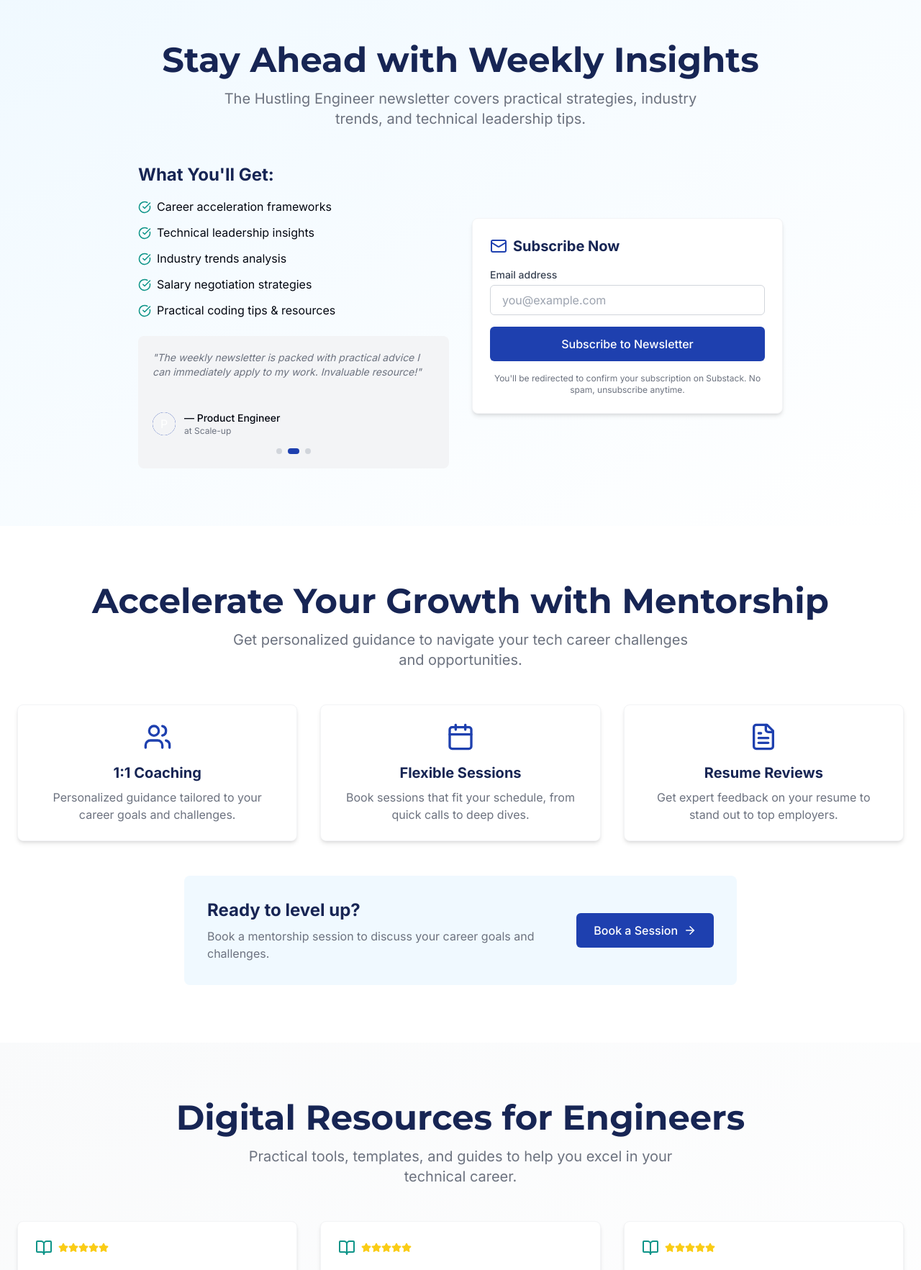
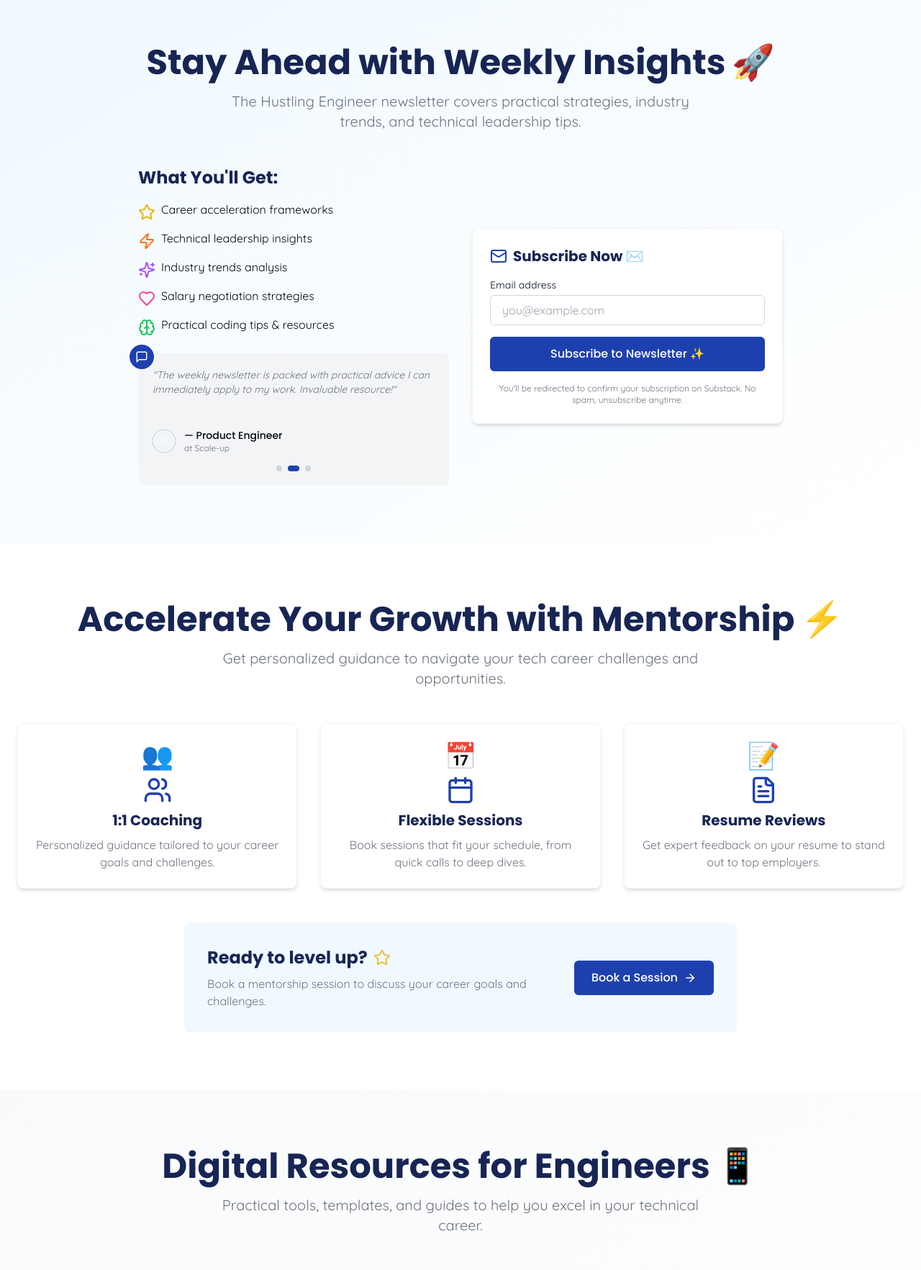
Before and after one commit to hemantpandey17/vibrant-landing-pro, a React (Vite) app: page / in a window 1280 px wide. Shown: the part 981-2746 px from the top of the page at 72% size. Built offline with nearby package versions, Linux system fonts and the light colour scheme.

Commit message:
Refactor: Improve UI with fun elements

```diff
--- a/src/components/Footer.tsx
+++ b/src/components/Footer.tsx
@@ -20,9 +20,9 @@ const Footer = () => {
               className="h-12 w-12 mr-3"
             />
             <div>
-              <h2 className="text-2xl font-bold font-heading">The Hustling Engineer</h2>
-              <p className="text-gray-400 mt-2">
-                Helping engineers excel in their tech careers.
+              <h2 className="text-2xl font-bold font-fun">The Hustling Engineer</h2>
+              <p className="text-gray-400 mt-2 font-sans">
+                Helping engineers excel in their tech careers. ✨
               </p>
             </div>
           </div>
@@ -30,13 +30,13 @@ const Footer = () => {
           <div className="flex flex-col items-center md:items-end">
             <button
               onClick={scrollToTop}
-              className="bg-gray-800 hover:bg-gray-700 text-white p-3 rounded-full mb-4 transition-all duration-200"
+              className="bg-gray-800 hover:bg-gray-700 text-white p-3 rounded-full mb-4 transition-all duration-200 hover:animate-bounce"
               aria-label="Scroll to top"
             >
               <ArrowUp size={20} />
             </button>
-            <p className="text-gray-400 text-sm">
-              © {new Date().getFullYear()} The Hustling Engineer. All rights reserved.
+            <p className="text-gray-400 text-sm font-sans">
+              © {new Date().getFullYear()} The Hustling Engineer. All rights reserved. 🚀
             </p>
           </div>
         </div>
--- a/src/components/Mentorship.tsx
+++ b/src/components/Mentorship.tsx
@@ -1,22 +1,25 @@
 
-import { Users, Calendar, FileText, ArrowRight } from "lucide-react";
+import { Users, Calendar, FileText, ArrowRight, Star } from "lucide-react";
 
 const Mentorship = () => {
   const mentorshipFeatures = [
     {
       icon: <Users className="w-10 h-10 text-brand-blue" />,
       title: "1:1 Coaching",
-      description: "Personalized guidance tailored to your career goals and challenges."
+      description: "Personalized guidance tailored to your career goals and challenges.",
+      emoji: "👥"
     },
     {
       icon: <Calendar className="w-10 h-10 text-brand-blue" />,
       title: "Flexible Sessions",
-      description: "Book sessions that fit your schedule, from quick calls to deep dives."
+      description: "Book sessions that fit your schedule, from quick calls to deep dives.",
+      emoji: "📅"
     },
     {
       icon: <FileText className="w-10 h-10 text-brand-blue" />,
       title: "Resume Reviews",
-      description: "Get expert feedback on your resume to stand out to top employers."
+      description: "Get expert feedback on your resume to stand out to top employers.",
+      emoji: "📝"
     }
   ];
 
@@ -24,18 +27,22 @@ const Mentorship = () => {
     <section id="mentorship" className="py-20 bg-white">
       <div className="container mx-auto px-4 md:px-6">
         <div className="text-center mb-12">
-          <h2 className="section-title">Accelerate Your Growth with Mentorship</h2>
-          <p className="section-subtitle">
+          <h2 className="section-title font-heading">
+            Accelerate Your Growth with Mentorship
+            <span className="fun-highlight ml-2">⚡</span>
+          </h2>
+          <p className="section-subtitle font-sans">
             Get personalized guidance to navigate your tech career challenges and opportunities.
           </p>
         </div>
 
         <div className="grid md:grid-cols-3 gap-8 mb-12">
           {mentorshipFeatures.map((feature, index) => (
-            <div key={index} className="feature-card flex flex-col items-center text-center">
-              <div className="mb-4">{feature.icon}</div>
-              <h3 className="text-xl font-bold mb-2 text-brand-dark">{feature.title}</h3>
-              <p className="text-muted-foreground">{feature.description}</p>
+            <div key={index} className="feature-card flex flex-col items-center text-center group hover:scale-105 transition-all duration-300">
+              <div className="mb-2 text-4xl group-hover:animate-bounce">{feature.emoji}</div>
+              <div className="mb-2">{feature.icon}</div>
+              <h3 className="text-xl font-bold mb-2 text-brand-dark font-heading">{feature.title}</h3>
+              <p className="text-muted-foreground font-sans">{feature.description}</p>
             </div>
           ))}
         </div>
@@ -43,8 +50,10 @@ const Mentorship = () => {
         <div className="bg-brand-light rounded-lg p-8 max-w-3xl mx-auto">
           <div className="flex flex-col md:flex-row md:items-center justify-between gap-6">
             <div>
-              <h3 className="text-2xl font-bold text-brand-dark mb-2">Ready to level up?</h3>
-              <p className="text-muted-foreground">
+              <h3 className="text-2xl font-bold text-brand-dark mb-2 font-heading flex items-center">
+                Ready to level up? <Star className="ml-2 text-yellow-500 animate-pulse" />
+              </h3>
+              <p className="text-muted-foreground font-sans">
                 Book a mentorship session to discuss your career goals and challenges.
               </p>
             </div>
@@ -52,7 +61,7 @@ const Mentorship = () => {
               href="https://topmate.io/hemant"
               target="_blank"
               rel="noopener noreferrer"
-              className="btn-primary whitespace-nowrap"
+              className="btn-primary whitespace-nowrap font-heading"
             >
               Book a Session <ArrowRight size={18} className="ml-2" />
             </a>
--- a/src/components/Newsletter.tsx
+++ b/src/components/Newsletter.tsx
@@ -1,5 +1,5 @@
 
-import { Mail, CheckCircle } from "lucide-react";
+import { Mail, CheckCircle, Star, Zap, Heart, Brain, Sparkles } from "lucide-react";
 import { useState } from "react";
 import Testimonial from "./Testimonial";
 
@@ -41,31 +41,36 @@ const Newsletter = () => {
     }, 1000);
   };
 
+  const benefits = [
+    { icon: <Star className="text-yellow-500" />, text: "Career acceleration frameworks"},
+    { icon: <Zap className="text-orange-500" />, text: "Technical leadership insights"},
+    { icon: <Sparkles className="text-purple-500" />, text: "Industry trends analysis"},
+    { icon: <Heart className="text-pink-500" />, text: "Salary negotiation strategies"},
+    { icon: <Brain className="text-green-500" />, text: "Practical coding tips & resources"}
+  ];
+
   return (
     <section id="newsletter" className="py-20 bg-gradient-to-br from-brand-light to-white">
       <div className="container mx-auto px-4 md:px-6">
         <div className="max-w-4xl mx-auto">
           <div className="text-center mb-12">
-            <h2 className="section-title">Stay Ahead with Weekly Insights</h2>
-            <p className="section-subtitle">
+            <h2 className="section-title font-heading">
+              Stay Ahead with Weekly Insights
+              <span className="fun-highlight ml-2">🚀</span>
+            </h2>
+            <p className="section-subtitle font-sans">
               The Hustling Engineer newsletter covers practical strategies, industry trends, and technical leadership tips.
             </p>
           </div>
 
           <div className="grid md:grid-cols-2 gap-8 items-center">
             <div>
-              <h3 className="text-2xl font-bold mb-4 text-brand-dark">What You'll Get:</h3>
+              <h3 className="text-2xl font-bold mb-4 text-brand-dark font-heading">What You'll Get:</h3>
               <ul className="space-y-3">
-                {[
-                  "Career acceleration frameworks",
-                  "Technical leadership insights",
-                  "Industry trends analysis",
-                  "Salary negotiation strategies",
-                  "Practical coding tips & resources"
-                ].map((item, i) => (
-                  <li key={i} className="flex items-start">
-                    <CheckCircle className="text-brand-teal mr-2 flex-shrink-0 mt-1" size={18} />
-                    <span>{item}</span>
+                {benefits.map((item, i) => (
+                  <li key={i} className="flex items-start group">
+                    <span className="emoji-bullet group-hover:animate-wiggle mt-1">{item.icon}</span>
+                    <span className="font-sans">{item.text}</span>
                   </li>
                 ))}
               </ul>
@@ -76,22 +81,22 @@ const Newsletter = () => {
             </div>
 
             <div className="bg-white p-6 rounded-lg shadow-md border border-gray-100">
-              <h3 className="text-xl font-bold mb-4 text-brand-dark flex items-center">
-                <Mail className="mr-2 text-brand-blue" /> Subscribe Now
+              <h3 className="text-xl font-bold mb-4 text-brand-dark flex items-center font-heading">
+                <Mail className="mr-2 text-brand-blue" /> Subscribe Now ✉️
               </h3>
 
               {isSubmitted ? (
                 <div className="text-center py-6">
                   <CheckCircle className="mx-auto mb-4 text-green-500" size={48} />
-                  <p className="font-medium text-lg">Thanks for subscribing!</p>
-                  <p className="text-muted-foreground mt-2">
+                  <p className="font-medium text-lg font-heading">Thanks for subscribing! 🎉</p>
+                  <p className="text-muted-foreground mt-2 font-sans">
                     You'll be redirected to confirm your subscription.
                   </p>
                 </div>
               ) : (
                 <form onSubmit={handleSubmit} className="space-y-4">
                   <div>
-                    <label htmlFor="email" className="block text-sm font-medium text-gray-700 mb-1">
+                    <label htmlFor="email" className="block text-sm font-medium text-gray-700 mb-1 font-sans">
                       Email address
                     </label>
                     <input
@@ -101,19 +106,19 @@ const Newsletter = () => {
                       onChange={(e) => setEmail(e.target.value)}
                       placeholder="you@example.com"
                       required
-                      className="w-full px-4 py-2 border border-gray-300 rounded-md focus:ring-2 focus:ring-brand-blue focus:border-brand-blue"
+                      className="w-full px-4 py-2 border border-gray-300 rounded-md focus:ring-2 focus:ring-brand-blue focus:border-brand-blue font-sans"
                     />
                   </div>
 
                   <button
                     type="submit"
                     disabled={isSubmitting}
-                    className="w-full btn-primary"
+                    className="w-full btn-primary font-heading"
                   >
-                    {isSubmitting ? "Processing..." : "Subscribe to Newsletter"}
+                    {isSubmitting ? "Processing..." : "Subscribe to Newsletter ✨"}
                   </button>
 
-                  <p className="text-xs text-muted-foreground text-center">
+                  <p className="text-xs text-muted-foreground text-center font-sans">
                     You'll be redirected to confirm your subscription on Substack.
                     No spam, unsubscribe anytime.
                   </p>
--- a/src/components/Products.tsx
+++ b/src/components/Products.tsx
@@ -1,5 +1,5 @@
 
-import { BookOpen, Star, Download, ArrowRight } from "lucide-react";
+import { BookOpen, Star, Download, ArrowRight, Heart } from "lucide-react";
 
 const Products = () => {
   const products = [
@@ -7,19 +7,22 @@ const Products = () => {
       title: "Tech Career Playbook",
       description: "The ultimate guide to navigating and accelerating your tech career journey.",
       price: "$29",
-      features: ["Career planning templates", "Promotion frameworks", "Negotiation scripts"]
+      features: ["Career planning templates", "Promotion frameworks", "Negotiation scripts"],
+      emoji: "📚"
     },
     {
       title: "System Design Essentials",
       description: "Master the fundamentals of designing scalable and resilient systems.",
       price: "$39",
-      features: ["10+ detailed case studies", "Architecture patterns", "Performance optimization"]
+      features: ["10+ detailed case studies", "Architecture patterns", "Performance optimization"],
+      emoji: "🏗️"
     },
     {
       title: "Engineering Leadership Bundle",
       description: "Everything you need to excel as a technical leader and manager.",
       price: "$59",
-      features: ["Team management strategies", "Technical decision frameworks", "Stakeholder communication"]
+      features: ["Team management strategies", "Technical decision frameworks", "Stakeholder communication"],
+      emoji: "👨‍💼"
     }
   ];
 
@@ -27,15 +30,19 @@ const Products = () => {
     <section id="products" className="py-20 bg-gradient-to-br from-gray-50 to-white">
       <div className="container mx-auto px-4 md:px-6">
         <div className="text-center mb-12">
-          <h2 className="section-title">Digital Resources for Engineers</h2>
-          <p className="section-subtitle">
+          <h2 className="section-title font-heading">
+            Digital Resources for Engineers
+            <span className="fun-highlight ml-2">📱</span>
+          </h2>
+          <p className="section-subtitle font-sans">
             Practical tools, templates, and guides to help you excel in your technical career.
           </p>
         </div>
 
         <div className="grid md:grid-cols-3 gap-8 mb-12">
           {products.map((product, index) => (
-            <div key={index} className="feature-card flex flex-col">
+            <div key={index} className="feature-card flex flex-col group hover:scale-105 transition-all duration-300">
+              <div className="text-4xl mb-4 group-hover:animate-bounce">{product.emoji}</div>
               <div className="flex items-center mb-4">
                 <BookOpen className="w-6 h-6 text-brand-teal mr-2" />
                 <div className="flex items-center">
@@ -49,18 +56,18 @@ const Products = () => {
                 </div>
               </div>
 
-              <h3 className="text-xl font-bold mb-2 text-brand-dark">{product.title}</h3>
-              <p className="text-muted-foreground mb-4">{product.description}</p>
+              <h3 className="text-xl font-bold mb-2 text-brand-dark font-heading">{product.title}</h3>
+              <p className="text-muted-foreground mb-4 font-sans">{product.description}</p>
 
-              <div className="text-2xl font-bold text-brand-teal mb-4">
+              <div className="text-2xl font-bold text-brand-teal mb-4 font-fun">
                 {product.price}
               </div>
 
               <ul className="mb-6 space-y-2">
                 {product.features.map((feature, i) => (
                   <li key={i} className="flex items-start">
-                    <Download className="text-brand-blue mr-2 flex-shrink-0 mt-1" size={14} />
-                    <span className="text-sm">{feature}</span>
+                    <Heart className="text-brand-blue mr-2 flex-shrink-0 mt-1" size={14} />
+                    <span className="text-sm font-sans">{feature}</span>
                   </li>
                 ))}
               </ul>
@@ -70,9 +77,9 @@ const Products = () => {
                   href="https://hemantpandey.gumroad.com/"
                   target="_blank"
                   rel="noopener noreferrer"
-                  className="btn-secondary w-full"
+                  className="btn-secondary w-full font-heading"
                 >
-                  Learn More
+                  Learn More ✨
                 </a>
               </div>
             </div>
@@ -84,7 +91,7 @@ const Products = () => {
             href="https://hemantpandey.gumroad.com/"
             target="_blank"
             rel="noopener noreferrer"
-            className="btn-outline"
+            className="btn-outline font-heading"
           >
             View All Products <ArrowRight size={18} className="ml-2" />
           </a>
--- a/src/components/Testimonial.tsx
+++ b/src/components/Testimonial.tsx
@@ -1,6 +1,7 @@
 
 import { useState, useEffect } from "react";
 import { Avatar, AvatarFallback } from "@/components/ui/avatar";
+import { MessageSquare } from "lucide-react";
 
 interface TestimonialProps {
   testimonials: {
@@ -32,20 +33,25 @@ const Testimonial = ({ testimonials, intervalTime = 5000 }: TestimonialProps) =>
   if (!testimonials.length) return null;
 
   return (
-    <div className="relative bg-muted rounded-lg p-5 max-w-md mx-auto">
+    <div className="relative bg-muted rounded-lg p-5 max-w-md mx-auto transform transition-all duration-300 hover:scale-105">
+      <div className="absolute -top-3 -left-3">
+        <div className="bg-brand-blue rounded-full p-2">
+          <MessageSquare size={18} className="text-white" />
+        </div>
+      </div>
       <div className="min-h-[120px] flex flex-col justify-between">
-        <p className="text-sm text-muted-foreground italic mb-4">
+        <p className="text-sm text-muted-foreground italic mb-4 font-sans">
           "{testimonials[currentIndex].quote}"
         </p>
         <div className="flex items-center gap-3">
-          <Avatar className="h-8 w-8 bg-brand-blue text-white">
+          <Avatar className="h-8 w-8 bg-brand-teal text-white">
             <AvatarFallback>
               {testimonials[currentIndex].initials || testimonials[currentIndex].author.charAt(0)}
             </AvatarFallback>
           </Avatar>
           <div>
-            <p className="font-medium text-sm">— {testimonials[currentIndex].author}</p>
-            <p className="text-xs text-muted-foreground">{testimonials[currentIndex].role}</p>
+            <p className="font-medium text-sm font-heading">— {testimonials[currentIndex].author}</p>
+            <p className="text-xs text-muted-foreground font-sans">{testimonials[currentIndex].role}</p>
           </div>
         </div>
       </div>
--- a/src/index.css
+++ b/src/index.css
@@ -1,3 +1,5 @@
+
+@import url('https://fonts.googleapis.com/css2?family=Fredoka+One&family=Poppins:wght@400;500;600;700&family=Quicksand:wght@400;500;600;700&display=swap');
 
 @tailwind base;
 @tailwind components;
@@ -69,4 +71,16 @@
   .feature-card {
     @apply bg-white p-6 rounded-lg shadow-md border border-gray-100 hover:shadow-lg transition-all duration-300;
   }
+
+  .emoji-bullet {
+    @apply inline-block mr-2 transform;
+  }
+
+  .fun-highlight {
+    @apply font-fun text-brand-teal;
+  }
+
+  .fun-title {
+    @apply font-fun text-transparent bg-clip-text bg-gradient-to-r from-brand-blue to-brand-teal;
+  }
 }
--- a/tailwind.config.ts
+++ b/tailwind.config.ts
@@ -1,4 +1,3 @@
-
 import type { Config } from "tailwindcss";
 
 export default {
@@ -91,17 +90,28 @@ export default {
 				'fade-in-right': {
 					'0%': { opacity: '0', transform: 'translateX(20px)' },
 					'100%': { opacity: '1', transform: 'translateX(0)' }
+				},
+				'bounce': {
+					'0%, 100%': { transform: 'translateY(0)' },
+					'50%': { transform: 'translateY(-10px)' }
+				},
+				'wiggle': {
+					'0%, 100%': { transform: 'rotate(-3deg)' },
+					'50%': { transform: 'rotate(3deg)' }
 				}
 			},
 			animation: {
 				'accordion-down': 'accordion-down 0.2s ease-out',
 				'accordion-up': 'accordion-up 0.2s ease-out',
 				'fade-in': 'fade-in 0.7s ease-out forwards',
-				'fade-in-right': 'fade-in-right 0.7s ease-out forwards'
+				'fade-in-right': 'fade-in-right 0.7s ease-out forwards',
+				'bounce': 'bounce 2s infinite',
+				'wiggle': 'wiggle 1s ease-in-out infinite'
 			},
 			fontFamily: {
-				sans: ['Inter', 'sans-serif'],
-				heading: ['Montserrat', 'sans-serif']
+				sans: ['"Quicksand"', 'Inter', 'sans-serif'],
+				heading: ['"Poppins"', 'Montserrat', 'sans-serif'],
+				fun: ['"Fredoka One"', 'cursive']
 			}
 		}
 	},
```
Also changed, not shown: src/components/Connect.tsx (+20 -12 lines), src/components/Hero.tsx (+10 -8 lines).
